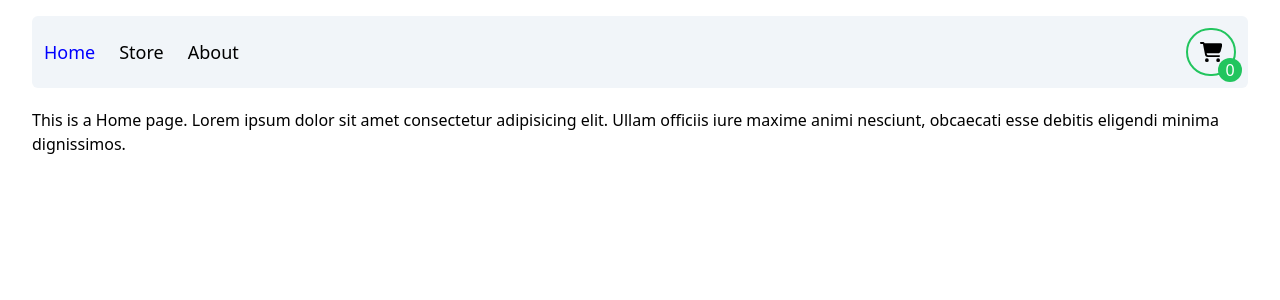
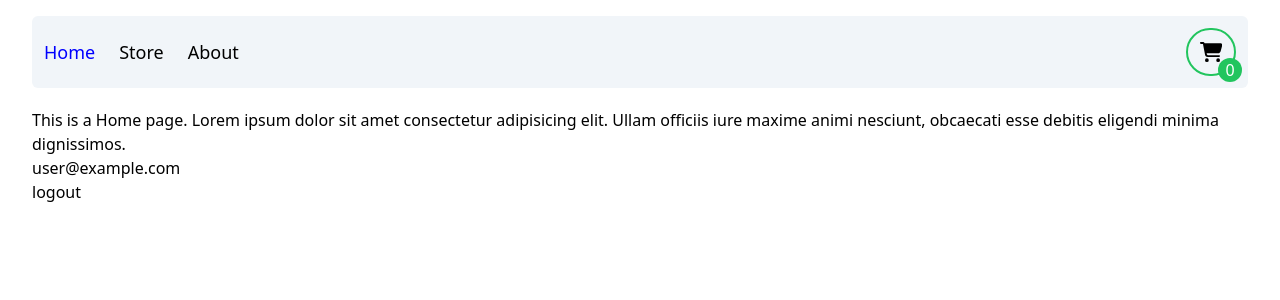
Before and after one commit to SagarMainali/cartify.ecom, a React (Vite) app: page / in a window 1280 px wide. Shown: the top 300 px of the page. Built offline with nearby package versions, Linux system fonts and the light colour scheme; no server answers; sample sign-in values are in the browser's storage.

Commit message:
working firebase auth with routing

```diff
--- a/src/context/context.tsx
+++ b/src/context/context.tsx
@@ -6,10 +6,11 @@ import {
      createUserWithEmailAndPassword,
      signInWithEmailAndPassword,
      onAuthStateChanged,
-     // signOut,
+     signOut,
+     User
 } from 'firebase/auth'
 import { auth } from '../firebase/firebaseConfig'
-import { Navigate } from "react-router-dom";
+import { useNavigate } from "react-router-dom";
 
 
 // for shopping-cart
@@ -117,6 +118,12 @@ export const ShoppingCartContextProvider = ({ children }: { children: ReactNode
 
 
 
+
+
+
+
+
+
 // for authentication
 export const AuthContext = createContext<AuthContextType>({} as AuthContextType)
 
@@ -127,22 +134,23 @@ export const useAuthContext = () => {
 
 export const AuthContextProvider = ({ children }: { children: ReactNode }) => {
 
-     const [loading, setLoading] = useState<boolean>(true)
+     const navigate = useNavigate()
+
+     const [loggedInUser, setLoggedInUser] = useState<User | null>(null)
+
+     // const [loading, setLoading] = useState<boolean>(true)
 
      useEffect(() => {
-          const checkUserLoginStatus = onAuthStateChanged(auth, (currentUser) => {
-               console.log(currentUser)
+          onAuthStateChanged(auth, (currentUser) => {
+               setLoggedInUser(currentUser)
                if (currentUser) {
-                    <Navigate to='/' />
+                    navigate('/')
                }
                else {
-                    <Navigate to='/login' />
+                    navigate('/login')
                }
-               setLoading(false)
+               // setLoading(false)
           })
-          return () => {
-               checkUserLoginStatus()
-          }
      }, [])
 
      async function signUp(email: string, password: string): Promise<void> {
@@ -163,9 +171,18 @@ export const AuthContextProvider = ({ children }: { children: ReactNode }) => {
           }
      }
 
+     async function logout() {
+          try {
+               signOut(auth)
+               navigate('/')
+          } catch (error) {
+               console.log(error)
+          }
+     }
+
      return (
-          <AuthContext.Provider value={{ signUp, login }}>
-               {loading ? <h1>loading</h1> : children}
+          <AuthContext.Provider value={{ signUp, login, logout, loggedInUser }}>
+               {children}
           </AuthContext.Provider>
      )
 }
--- a/src/pages/Home.tsx
+++ b/src/pages/Home.tsx
@@ -1,6 +1,16 @@
+
+import { useAuthContext } from "../context/context"
 
 export default function Home() {
+
+     const { logout, loggedInUser } = useAuthContext()
+
      return (
-          <div>This is a Home page. Lorem ipsum dolor sit amet consectetur adipisicing elit. Ullam officiis iure maxime animi nesciunt, obcaecati esse debitis eligendi minima dignissimos.</div>
+          <>
+               <div>This is a Home page. Lorem ipsum dolor sit amet consectetur adipisicing elit. Ullam officiis iure maxime animi nesciunt, obcaecati esse debitis eligendi minima dignissimos.
+               </div>
+               <h2>{loggedInUser?.email}</h2>
+               <button onClick={logout}>logout</button>
+          </>
      )
 }
--- a/src/types/types.ts
+++ b/src/types/types.ts
@@ -1,3 +1,5 @@
+import { User } from "firebase/auth"
+
 export type ProductType = {
      id: number,
      image: string,
@@ -24,5 +26,7 @@ export type ProductContextType = {
 
 export type AuthContextType = {
      signUp: (email: string, password: string) => Promise<void>,
-     login: (email: string, password: string) => Promise<void>
+     login: (email: string, password: string) => Promise<void>,
+     logout: () => Promise<void>,
+     loggedInUser: User | null
 }
```
